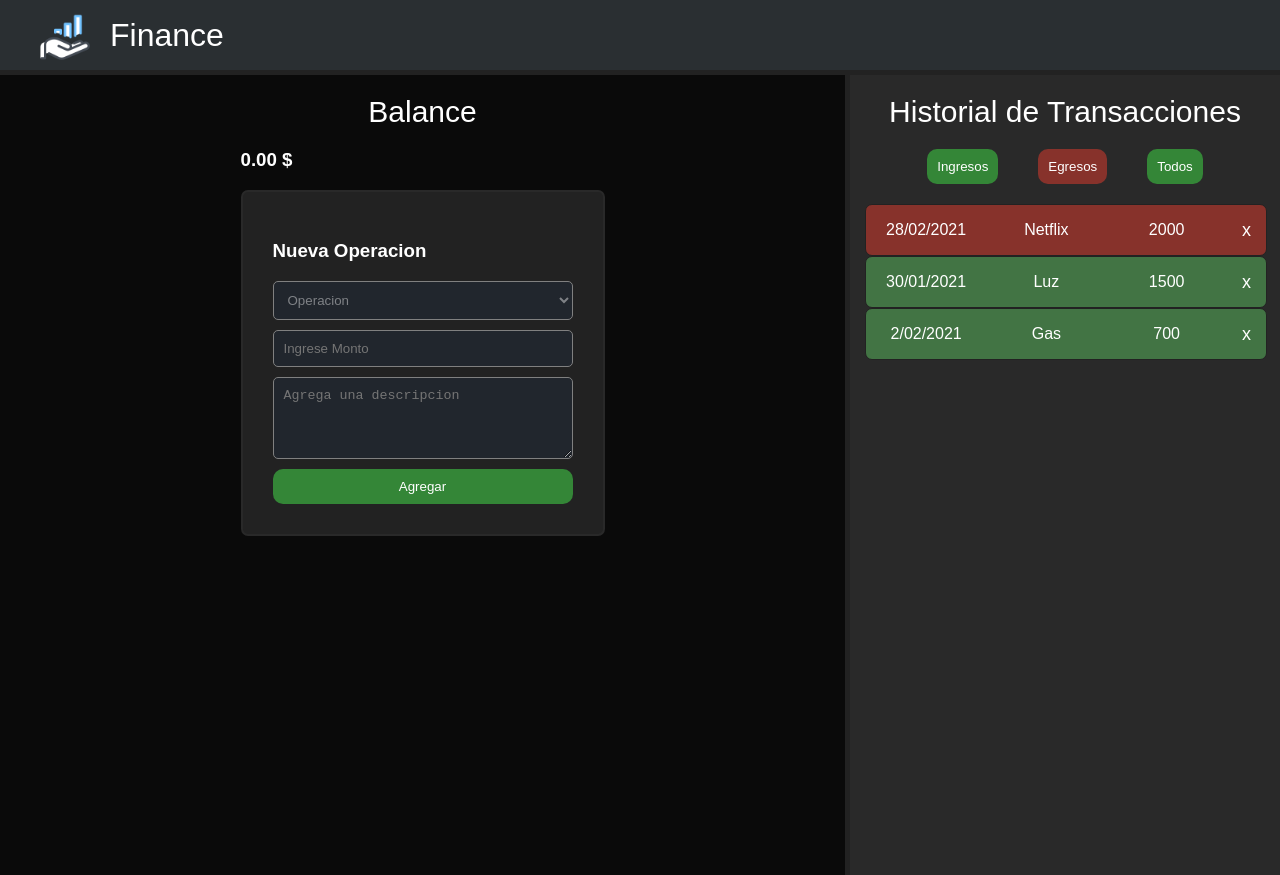
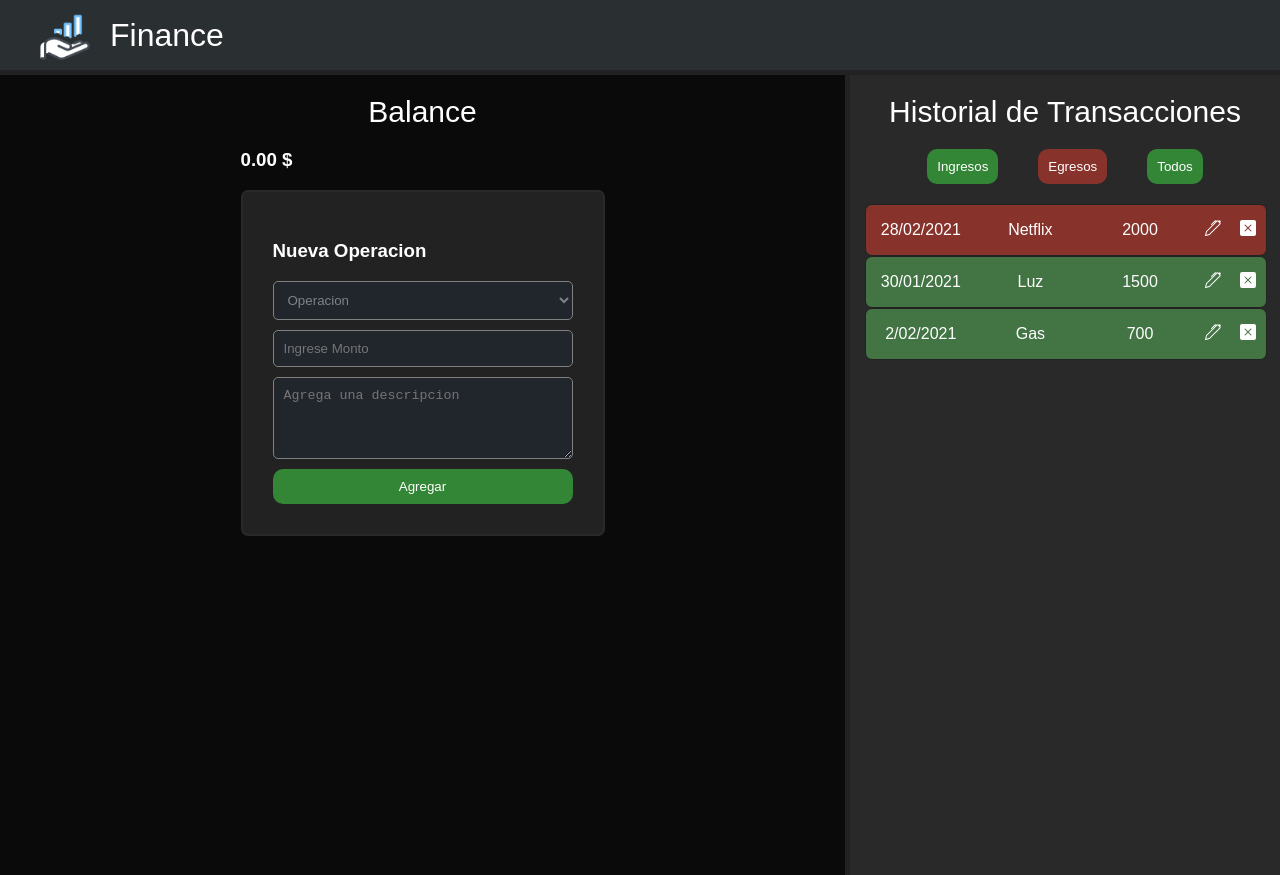
Before and after one commit to Judiazp/administration-app, a React (Create React App) app: page /board in a window 1280 px wide. Built offline with nearby package versions, Linux system fonts and the light colour scheme.

Commit message:
Agregando iconos de editar y eliminar transaccion

```diff
--- a/src/components/organisms/transaction/Transaction.css
+++ b/src/components/organisms/transaction/Transaction.css
@@ -11,11 +11,6 @@
 .transaction p {
     width: 100px;
     text-align: center;
-    cursor: pointer;
-}
-
-.edit:hover{
-    text-decoration: underline;
 }
 
 .transaction:hover {
@@ -31,14 +26,12 @@
     color: #fff;
     height: 30px;
     margin-top: 9.5px;
-    transition: 400ms;
     padding: 5px;
 }
 
 .btn:hover {
-    text-decoration: underline;
-    display: block;
-    transform: rotate3d(1, 2.0, 3.0, 360deg);
+    border: 1px solid #fff;
+    border-radius: 5px;
 }
 
 .formEdit {
--- a/src/components/organisms/transaction/Transaction.js
+++ b/src/components/organisms/transaction/Transaction.js
@@ -5,9 +5,10 @@ const Transaction = (props) => {
 
     const { trans, deleteRecord, updateRecord } = props;
     let style;
+
     const [editData, setEditData] = useState({
         trans: {
-            operation: '',
+            description: '',
             amount: ''
         }
     })
@@ -31,29 +32,42 @@ const Transaction = (props) => {
         inptEdit.classList.toggle('formEditOpen');
     }
 
+    const onChange = (e) => {
+        setEditData({
+            ...editData,
+            [e.target.name]: e.target.value
+        })
+    }
+
     const update = (event) => {
         event.preventDefault()
-        const data = event.target.name;
-        console.log(data)
-        updateRecord(trans.id)
+        updateRecord(editData.description, editData.amount)
     }
 
     return (
         <div >
-            <article className="transaction" style= { style }>
+            <div className="transaction" style= { style }>
                 <p>{ trans.date }</p>
-                <p name = "description" title = "Editar" className = "edit" onClick = { formDisplay }>
+                <p name = "description">
                     { trans.description }
                 </p>
-                <p name = "monto" title = "Editar" className = "edit" onClick = { formDisplay }>
+                <p name = "monto">
                     { trans.amount }
                 </p>
+                <button className = 'btn' title = "Editar" onClick = { formDisplay }>
+                    <svg xmlns="http://www.w3.org/2000/svg" width="16" height="16" fill="currentColor" class="bi bi-pen" viewBox="0 0 16 16">
+                        <path d="M13.498.795l.149-.149a1.207 1.207 0 1 1 1.707 1.708l-.149.148a1.5 1.5 0 0 1-.059 2.059L4.854 14.854a.5.5 0 0 1-.233.131l-4 1a.5.5 0 0 1-.606-.606l1-4a.5.5 0 0 1 .131-.232l9.642-9.642a.5.5 0 0 0-.642.056L6.854 4.854a.5.5 0 1 1-.708-.708L9.44.854A1.5 1.5 0 0 1 11.5.796a1.5 1.5 0 0 1 1.998-.001zm-.644.766a.5.5 0 0 0-.707 0L1.95 11.756l-.764 3.057 3.057-.764L14.44 3.854a.5.5 0 0 0 0-.708l-1.585-1.585z"/>
+                    </svg>
+                </button>
                 <button className = 'btn' title = "Eliminar" onClick = { onClick }>
-                    x
+                    <svg xmlns="http://www.w3.org/2000/svg" width="16" height="16" fill="currentColor" class="bi bi-x-square-fill" viewBox="0 0 16 16">
+                        <path d="M2 0a2 2 0 0 0-2 2v12a2 2 0 0 0 2 2h12a2 2 0 0 0 2-2V2a2 2 0 0 0-2-2H2zm3.354 4.646L8 7.293l2.646-2.647a.5.5 0 0 1 .708.708L8.707 8l2.647 2.646a.5.5 0 0 1-.708.708L8 8.707l-2.646 2.647a.5.5 0 0 1-.708-.708L7.293 8 4.646 5.354a.5.5 0 1 1 .708-.708z"/>
+                    </svg>
                 </button>
-            </article>
-            <form className = "formEdit" onSubmit = { update } >
-                <input className = "input" type = "text" placeholder = "Editar" onChange = "" />
+            </div>
+            <form className = "formEdit form" onSubmit = { update } >
+                <input className = "input" type = "text" placeholder = "Editar monto" onChange = { onChange } />
+                <textarea className = "input" type = "text" placeholder = "Editar descripción" onChange = { onChange } />
             </form>
         </div>
     )
```
